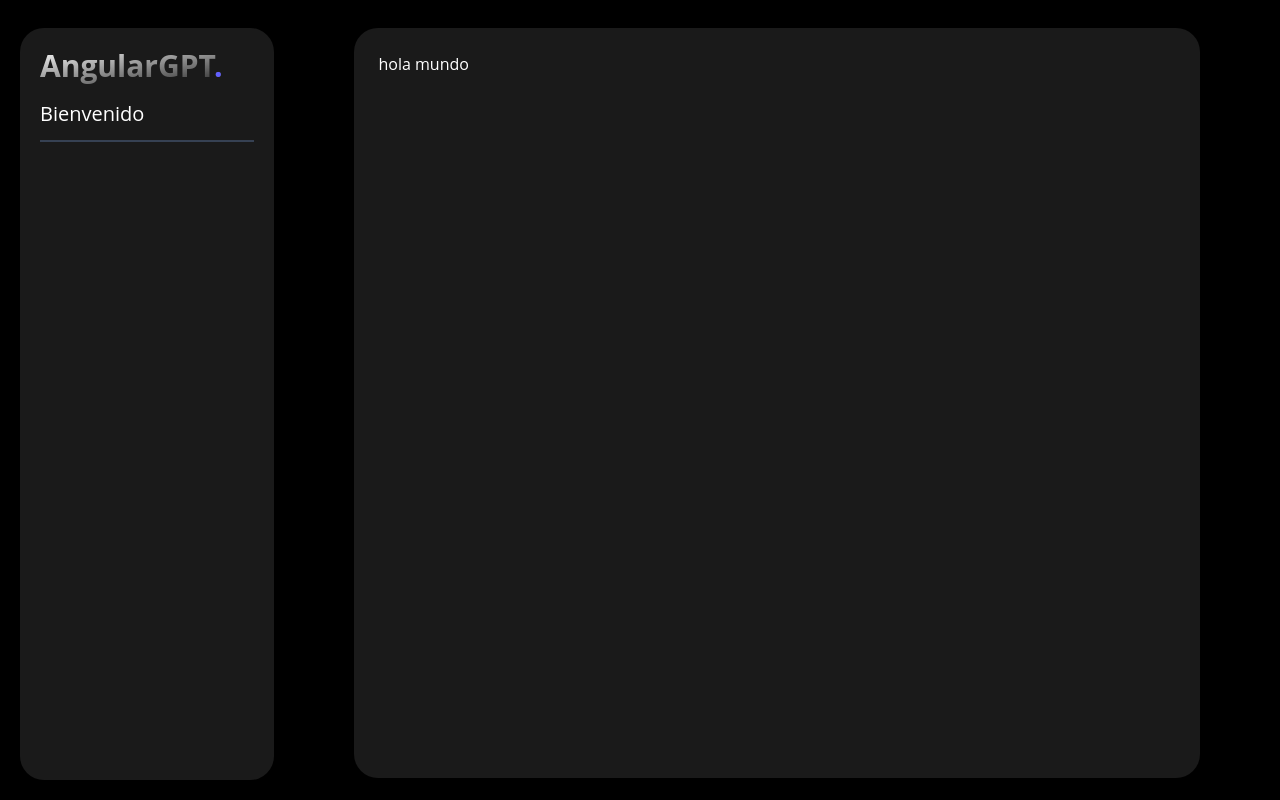
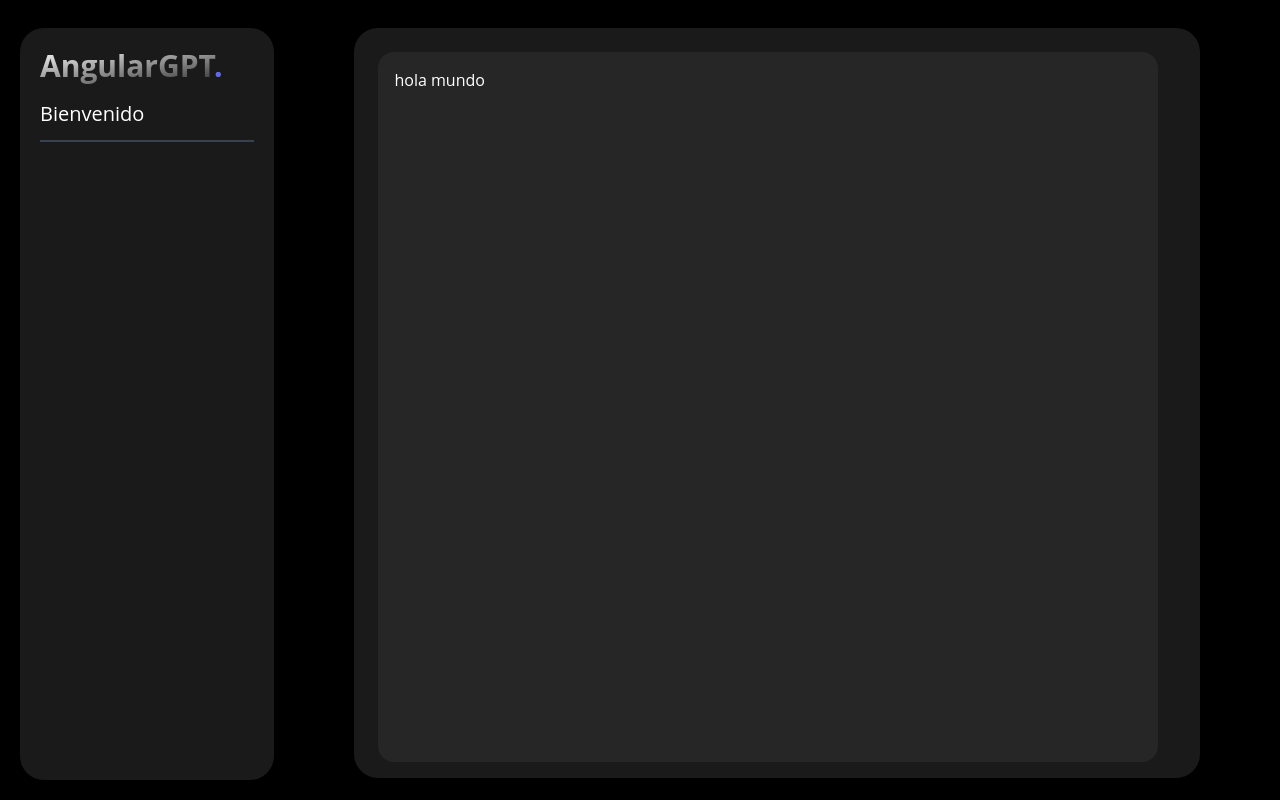
Before and after one commit to Doplax/AngularGPT-FrontEnd, an Angular app: page /orthography in a window 1280 px wide. Built offline with nearby package versions, Linux system fonts and the light colour scheme.

Commit message:
chore: downgrade Tailwind from v4 to v3

```diff
--- a/package.json
+++ b/package.json
@@ -18,10 +18,7 @@
     "@angular/platform-browser": "^19.1.0",
     "@angular/platform-browser-dynamic": "^19.1.0",
     "@angular/router": "^19.1.0",
-    "@tailwindcss/postcss": "^4.0.1",
-    "postcss": "^8.5.1",
     "rxjs": "~7.8.0",
-    "tailwindcss": "^4.0.1",
     "tslib": "^2.3.0",
     "zone.js": "~0.15.0"
   },
@@ -30,12 +27,15 @@
     "@angular/cli": "^19.1.5",
     "@angular/compiler-cli": "^19.1.0",
     "@types/jasmine": "~5.1.0",
+    "autoprefixer": "^10.4.20",
     "jasmine-core": "~5.5.0",
     "karma": "~6.4.0",
     "karma-chrome-launcher": "~3.2.0",
     "karma-coverage": "~2.2.0",
     "karma-jasmine": "~5.1.0",
     "karma-jasmine-html-reporter": "~2.1.0",
+    "postcss": "^8.5.1",
+    "tailwindcss": "^3.4.17",
     "typescript": "~5.7.2"
   }
 }
--- a/src/app/presentation/pages/orthographyPage/orthographyPage.component.html
+++ b/src/app/presentation/pages/orthographyPage/orthographyPage.component.html
@@ -1,4 +1,4 @@
-<div class="">
+<div class="chat-container">
   <div class="chat-messages">
 
     <div class="grid gap-y-2">
--- a/src/styles.css
+++ b/src/styles.css
@@ -1,11 +1,14 @@
-@import "tailwindcss"  source("../src");
-
+@tailwind base;
+@tailwind components;
+@tailwind utilities;
 
 html, body {
   background-color: #000000;
   color: white;
   font-family: 'Open Sans', sans-serif;
+
 }
+
 
 h1 {
   @apply text-3xl font-bold mb-4;
@@ -27,34 +30,29 @@ em {
   @apply italic text-pink-500;
 }
 
+
 .btn-primary {
-  @apply bg-indigo-500 text-white font-bold py-2 px-4 rounded-sm hover:bg-indigo-700 transition-all duration-200 ease-in-out;
+  @apply bg-indigo-500 text-white font-bold py-2 px-4 rounded-xl hover:bg-indigo-700 transition-all duration-200 ease-in-out;
 }
 
 .btn-primary:disabled {
-  @apply bg-indigo-500 text-white font-bold py-2 px-4 rounded-sm opacity-50 cursor-not-allowed;
+  @apply bg-indigo-500 text-white font-bold py-2 px-4 rounded-xl opacity-50 cursor-not-allowed;
 }
 
 .chat-container {
-  @apply flex flex-col flex-auto flex-shrink-0 rounded-sm bg-indigo-500 h-[calc(100vh-90px)] p-4 w-[calc(100vw-500px)];
-  background-color: blue;
+  @apply flex flex-col flex-auto flex-shrink-0 rounded-2xl bg-white bg-opacity-5 h-[calc(100vh-90px)] p-4 w-[calc(100vw-500px)];
 }
 
 .chat-messages {
   @apply flex flex-col h-full overflow-x-auto mb-4 overflow-scroll;
 }
 
+
 /* Animations */
 
-.fade-in {
-  animation: fadeIn .3s;
-}
+.fade-in { animation: fadeIn .3s; }
 
 @keyframes fadeIn {
-  0% {
-    opacity: 0;
-  }
-  100% {
-    opacity: 1;
-  }
+  0% { opacity: 0; }
+  100% { opacity: 1; }
 }
--- /dev/null
+++ b/tailwind.config.js
@@ -0,0 +1,10 @@
+/** @type {import('tailwindcss').Config} */
+module.exports = {
+  content: [
+    "./src/**/*.{html,ts}",
+  ],
+  theme: {
+    extend: {},
+  },
+  plugins: [],
+}
```
Also changed, not shown: .postcssrc.json (deleted), 1 other file (tests, documents, lock files or other folders).
